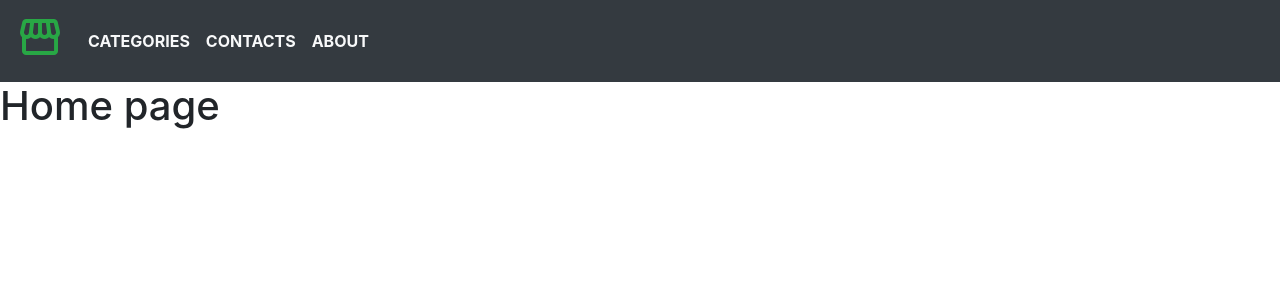
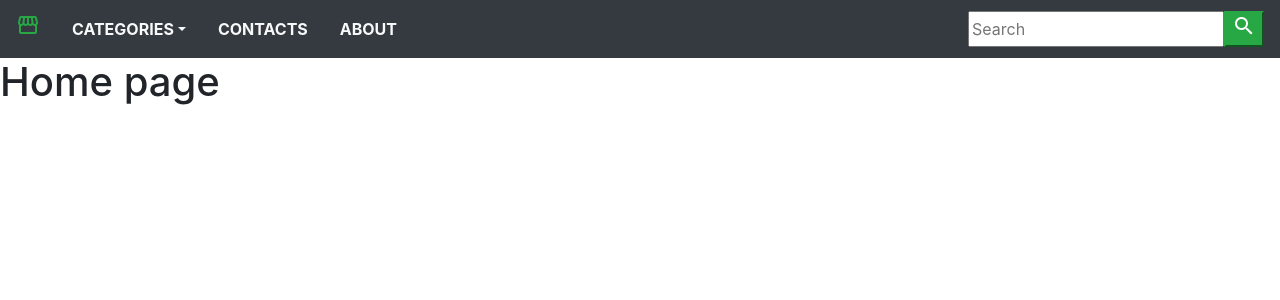
Before and after one commit to JackCX777/django_ecommerce, a Django app: template shop/templates/home.html in a window 1280 px wide. Shown: the top 300 px of the page. Run offline with Django 3.2, Linux system fonts and the light colour scheme; the template is opened without the code that fills it, so the values that code supplies are empty.

Commit message:
File base.html edited

```diff
--- a/shop/templates/base.html
+++ b/shop/templates/base.html
@@ -14,6 +14,7 @@
 
     <style type="text/css">
         .material-icons.md-48 { font-size: 48px; }
+        .material-icons.md-48 { font-size: 24px; }
     </style>
 
     <title>{% block title %} {% endblock %}</title>
@@ -28,14 +29,37 @@
 
     <nav class="navbar navbar-expand-md navbar-light bg-dark">
         <a class="navbar-brand" href="#"><i class="material-icons text-success material-icons md-48">storefront</i></a>
-        <ul class="navbar-nav">
-            <li class="nav-item"><a class="nav-link text-light text-uppercase font-weight-bold"
-                                    href="">Categories</a></li>
-            <li class="nav-item"><a class="nav-link text-light text-uppercase font-weight-bold"
-                                    href="">Contacts</a></li>
-            <li class="nav-item"><a class="nav-link text-light text-uppercase font-weight-bold"
-                                    href="">About</a></li>
-        </ul>
+        <button class="navbar-toggler bg-light" data-toggle="collapse" data-target="#navbar">
+            <span class="navbar-toggler-icon"></span>
+        </button>
+        <div id="navbar" class="collapse navbar-collapse justify-content-between">
+            <ul class="navbar-nav">
+                <li class="nav-item dropdown"><a class="nav-link text-light text-uppercase font-weight-bold px-3
+                dropdown-toggle"
+                                        data-toggle="dropdown" href="">Categories</a>
+                    <div class="dropdown-menu">
+                        <a class="dropdown-item" href="">Category 1</a>
+                        <a class="dropdown-item" href="">Category 2</a>
+                        <a class="dropdown-item" href="">Category 3</a>
+                        <a class="dropdown-item" href="">Category 4</a>
+                        <a class="dropdown-item" href="">Category 5</a>
+                    </div>
+                </li>
+                <li class="nav-item"><a class="nav-link text-light text-uppercase font-weight-bold px-3"
+                                        href="">Contacts</a></li>
+                <li class="nav-item"><a class="nav-link text-light text-uppercase font-weight-bold px-3"
+                                        href="">About</a></li>
+            </ul>
+            <form class="form-inline">
+                <div class="input-group">
+                    <input type="text" placeholder="Search">
+                    <div>
+                        <button class="btn-success"><i class="material-icons material-icons md-24">search</i></button>
+                    </div>
+                </div>
+            </form>
+        </div>
+
     </nav>
 
     {% block content %}
```
